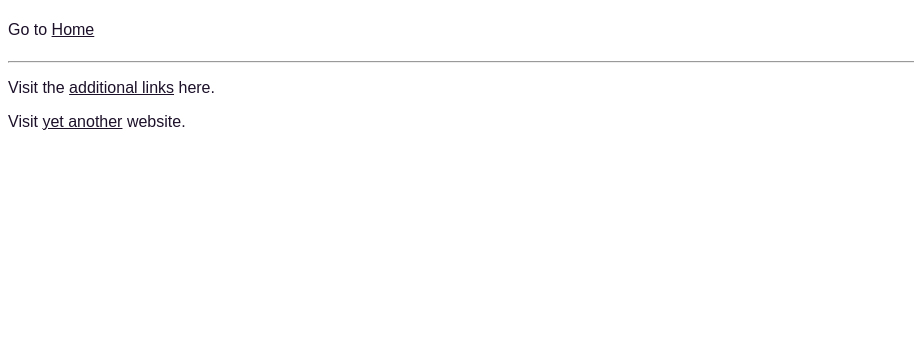
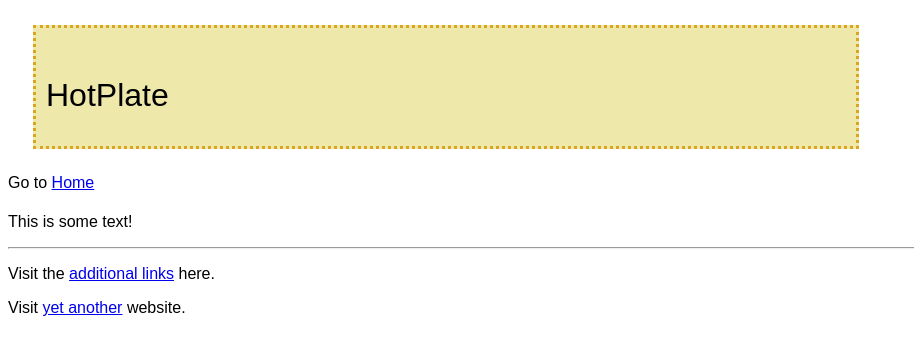
Before and after one commit to OldRice42/Hotplate, a plain HTML site: page index.html in a window 1280 px wide. Shown: the whole page, without its empty margins (0-914 px from the left). Drawn offline with Linux system fonts and the light colour scheme.

Commit message:
added favicon, minor layout prep on page for easier editing.

```diff
--- a/index.html
+++ b/index.html
@@ -1,12 +1,13 @@
 <!doctype html>
 
 <html lang="en">
+
 <head>
   <!--Page title-->
   <title>MY WEB PAGE</title>
   <meta charset="UTF-8">
   <!--Favicon-->
-  <link rel="icon" type="image" href="#">
+  <link rel="icon" type="image" href="assets/hotplate_logo--500x500png.png">
   <!--Link to CSS file-->
   <link rel="stylesheet" type="text/css" href="style.css">
 </head>
@@ -15,22 +16,24 @@
   <!-- Tag for Javascript -->
   <script src="script.js"></script>
   <header>
-    <!--Title here-->
-    <div>
-
+    <!--Title bar here-->
+    <div class="titlebar_header">
+      <img href="assets/hotplate_logo--500x500png.png">
+      <h1>HotPlate</h1>
     </div>
   </header>
   <h4>Go to <a href="index.html">Home</a></h4>
-    <!--Guts go here-->
+  <!--Guts go here-->
   <div>
-
+    <p>This is some text!</p>
   </div>
   <!--Footer Stuff-->
   <div>
-      <HR>
-      <p>Visit the <a href="#" target="_blank">additional links</a> here.</p>
-      <p>Visit <a href="#">yet another</a> website.</p>
+    <HR>
+    <p>Visit the <a href="#" target="_blank">additional links</a> here.</p>
+    <p>Visit <a href="#">yet another</a> website.</p>
   </div>
   </div>
 </body>
+
 </html>
--- a/style.css
+++ b/style.css
@@ -3,7 +3,16 @@ body, h1, h2, h3, h4, h5, h6, p, a {
   font-family: Veranda, sans-serif;
   font-weight: normal;
   font-style: normal;
-  color: rgb(28, 17, 41);
+}
+
+.titlebar_header {
+  width: 800px;
+  max-width: 90%;
+  padding: 10px;
+  margin: 25px;
+  background-color: palegoldenrod;
+  border-color: goldenrod;
+  border-style:dotted;
 }
 
 /*
```
Also changed, not shown: assets/hotplate_logo--500x500png.png (added).
